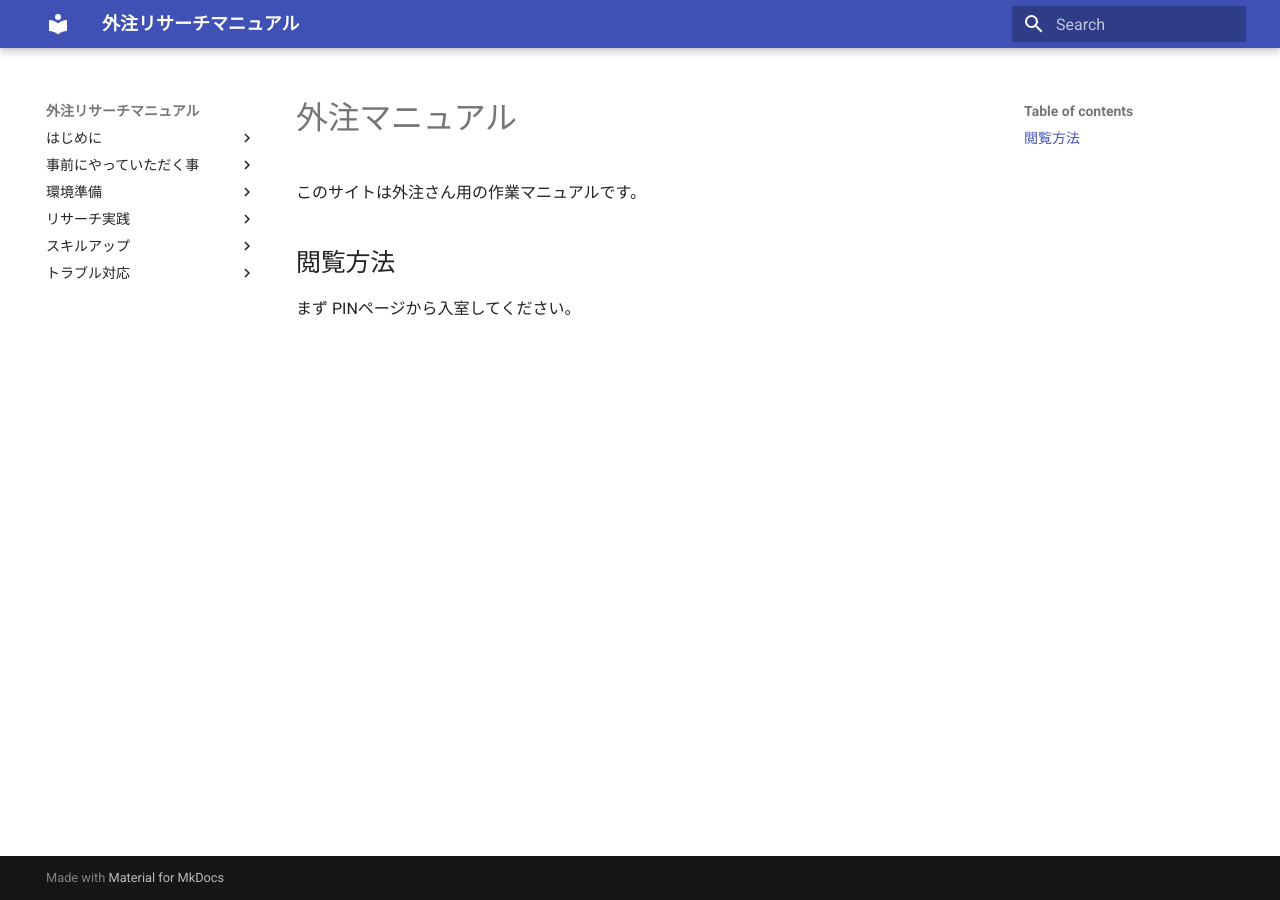
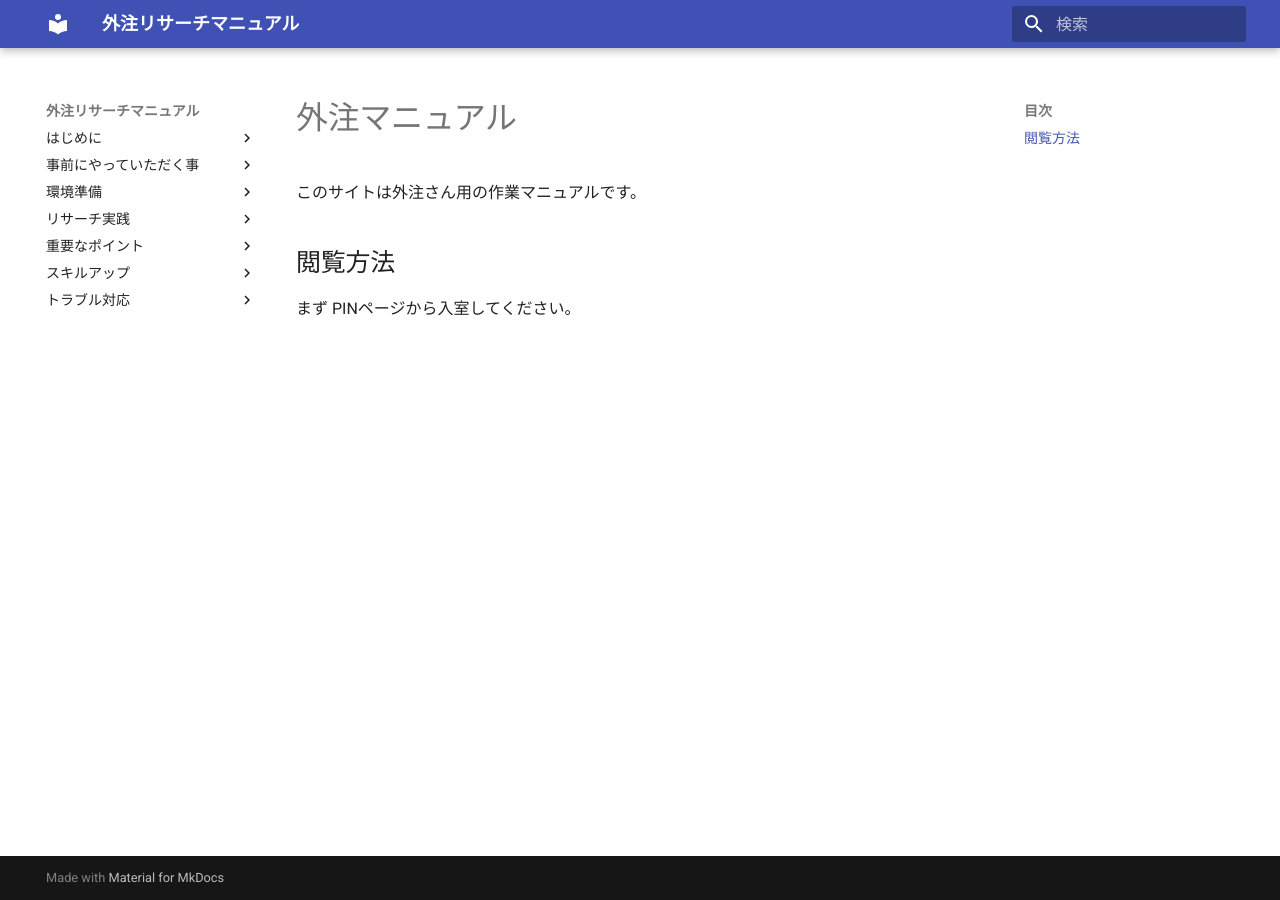
Before and after one commit to jun-hata/outsourcing-manual, an MkDocs documentation site: the page built from docs/index.md, in a window 1280 px wide. Built offline with MkDocs 1.6.1 and Material for MkDocs 9.7.7, drawn with Linux system fonts in a browser that asks for light colours; part of the change alters nothing that is shown.

Commit message:
Update mkdocs.yml

```diff
--- a/mkdocs.yml
+++ b/mkdocs.yml
@@ -1,33 +1,52 @@
 site_name: 外注リサーチマニュアル
+site_url: https://outsourcing-manual.pages.dev/
 
 theme:
   name: material
+  language: ja
 
 nav:
-
   - はじめに:
-      - eBayについて: 01_start.md
-      - ルール: intro_rules.md
+      - ご挨拶: intro_greeting.md
+      - eBayについて: intro_ebay_role.md
       - 報酬について: intro_payment.md
       - 禁止事項: intro_prohibited.md
 
   - 事前にやっていただく事:
-      - 管理者にGmail送信: prep_before.md
+      - 管理者にGmail送信: prep_gmail.md
+      - 請求書のひな型準備: prep_invoice.md
 
   - 環境準備:
-      - 使用ブラウザ・ログイン環境: prep_env.md
-      - Chatwork導入: prep_chatwork.md
+      - 使用ブラウザについて: env_browser.md
+      - Chatwork導入: env_chatwork.md
+      - 各種拡張機能導入: env_extensions.md
+      - eBayにログイン: env_ebay_login.md
+      - e-Shipにログイン: env_eship_login.md
 
   - リサーチ実践:
-      - 実践動画: research_video.md
+      - リサーチを行う前に: research_before.md
       - リサーチ手順（10ステップ）: research_steps.md
-      - 利益計算について: research_profit.md
+      - テラピークとは: tool_terapeak.md
+      - リサーチサポートツールの初期設定: tool_support_setup.md
+      - リサーチサポートツールを使った利益計算方法（動画）: tool_support_profit_video.md
+      - リサーチ実践動画: research_video.md
+      - スプレッドシートへの入力解説動画: sheet_video.md
+
+  - 重要なポイント:
+      - 検索キーワードについて: points_keyword.md
+      - 送料計算について: points_shipping.md
+      - リストアップ対象: points_listup.md
+      - NG対象: points_ng.md
 
   - スキルアップ:
+      - 新しいタブで開こう: skill_tabs.md
       - AI活用: skill_ai.md
       - 画像検索: skill_image.md
       - 派生リサーチ: skill_variation.md
+      - セラーカントリーの固定: skill_seller_country.md
 
   - トラブル対応:
-      - よくあるミス: support_mistakes.md
+      - 詐欺サイトについて: trouble_scam.md
+      - 計算について: trouble_calc.md
+      - よくあるミス: trouble_mistakes.md
       - FAQ: 99_faq.md
```
